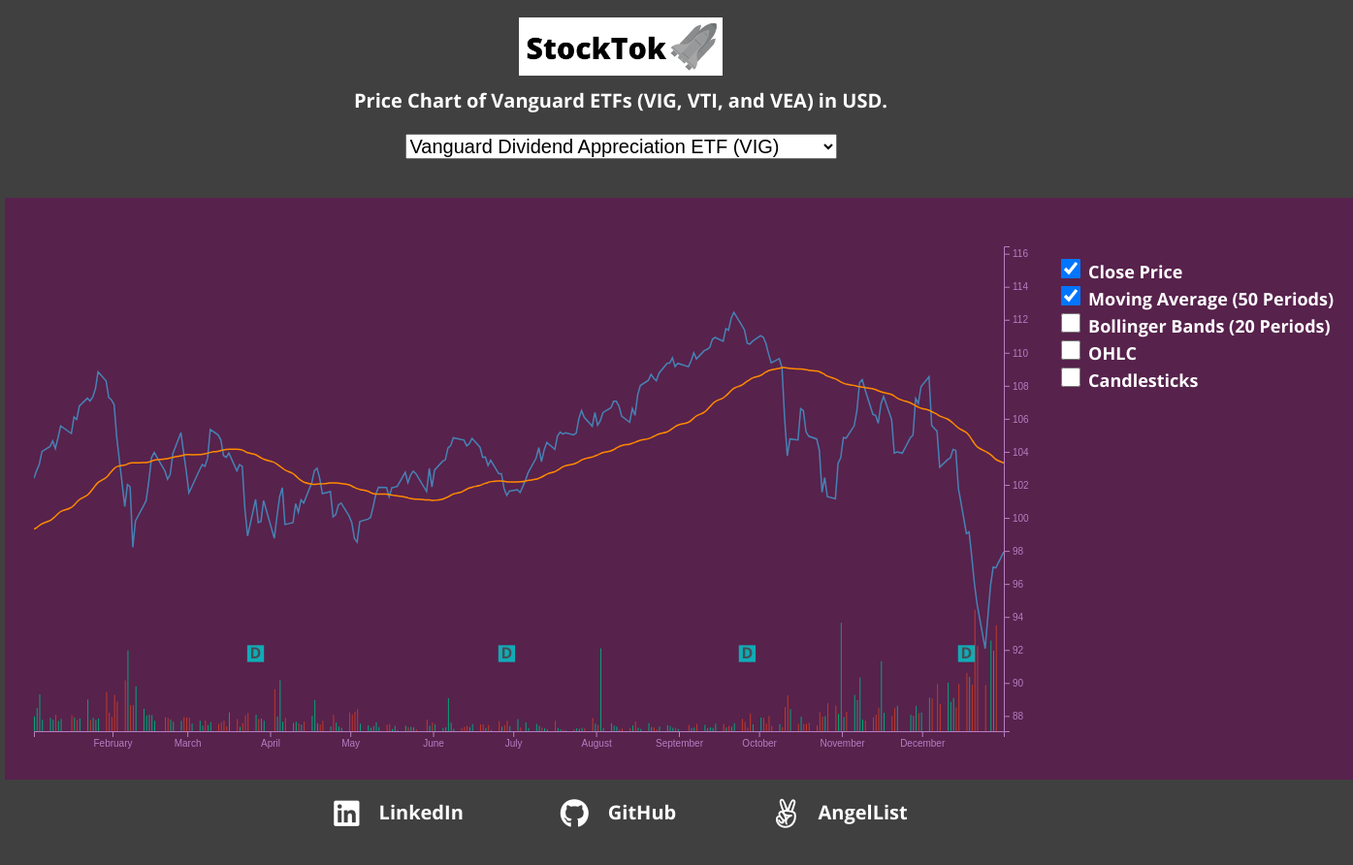
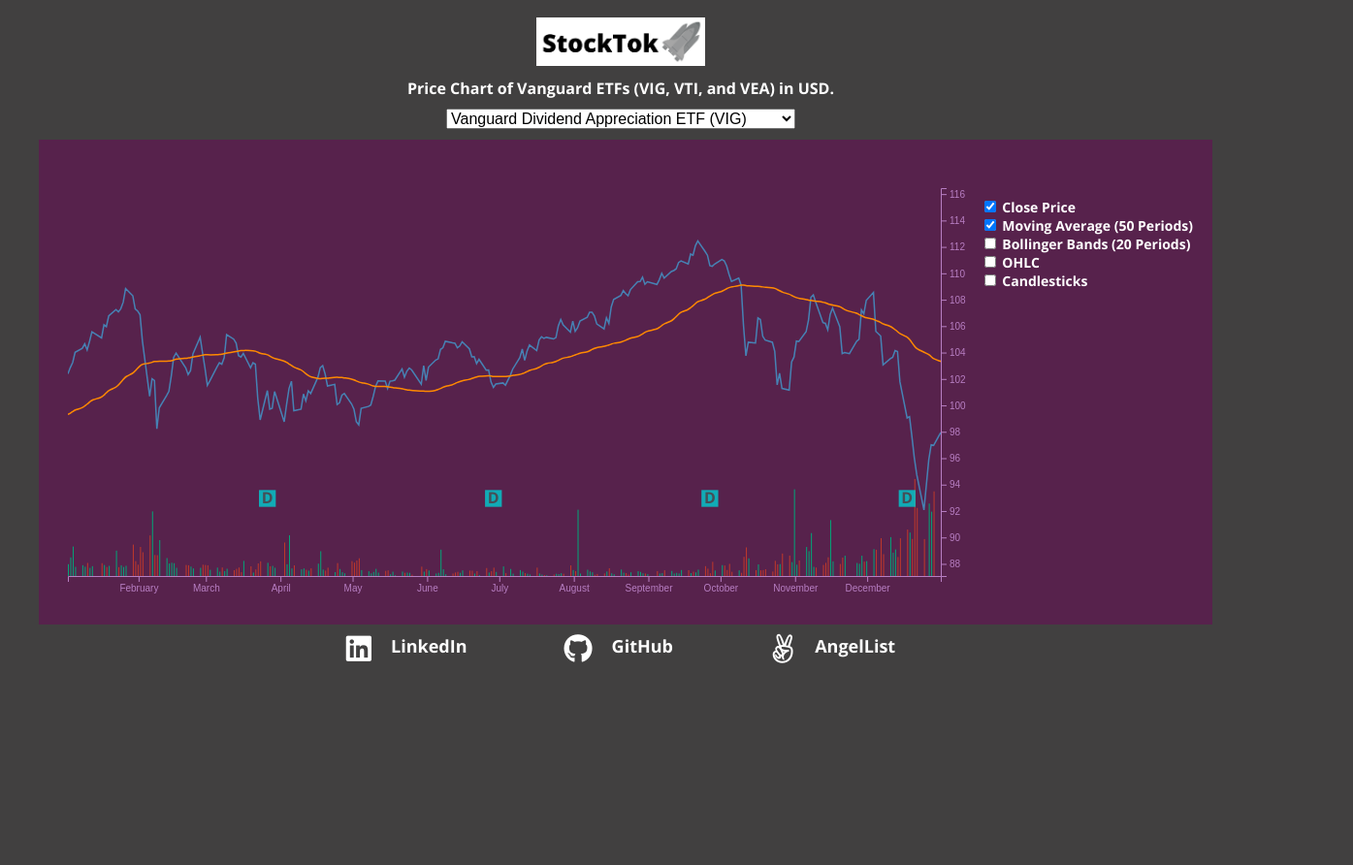
Before and after one commit to dtlai/stocktok, a website: page index.html in a window 1280 px wide. Shown: the whole page at 97% size, 1395 px wide, since content can reach past the window. After the commit the page ends 800 px from the top, so only its background shows below. Drawn offline with nearby package versions, Linux system fonts and the light colour scheme.

Commit message:
adjusted sizing

```diff
--- a/chart.js
+++ b/chart.js
@@ -155,8 +155,8 @@
     this.bollingerBandsData = this.calculateBollingerBands(validData, 19);
 
     this.margin = { top: 50, right: 50, bottom: 50, left: 20 };
-    this.width = 1000;
-    this.height = 500;
+    this.width = 900;
+    this.height = 400;
 
     // find data range
     const xMin = d3.min(this.currentData, d => d['date']);
@@ -481,8 +481,8 @@
 
       this.margin = { top: 50, right: 50, bottom: 50, left: 20 };
 
-      this.width = 1000;
-      this.height = 500;
+      this.width = 900;
+      this.height = 400;
 
       /* update the min, max values, and scales for the axes */
       const xMin = d3.min(this.currentData, d => Math.min(d['date']));
--- a/styles.css
+++ b/styles.css
@@ -52,7 +52,7 @@
 
 a {
   color: white;
-  font-size: 20px;
+  font-size: 18px;
 }
 
 .about-icon {
@@ -67,14 +67,14 @@
 #chart {
   background: #57224c;
   color: #b77ec2;
-  max-width: 1500px;
-  height: 600px;
+  width: 1210px;
+  height: 500px;
 
   display: flex;
   justify-content: center;
 
-  margin-left: 60px;
-  margin-top: 40px;
+  /* margin-left: 60px; */
+  margin-top: 10px;
   z-index: -1;
 }
 
@@ -99,19 +99,21 @@
 
 .description {
   color: white;
-  font-size: 20px;
+  font-size: 16px;
   margin-left: auto;
   margin-right: auto;
 }
 
 .description > p {
   margin-top: 0px;
+  margin-bottom: 5px;
 }
 
 .about-links {
   display: flex;
   margin-left: auto;
   margin-right: auto;
+  margin-top: 10px;
 }
 
 .about-links > a {
@@ -138,16 +140,16 @@
   display: flex;
   flex-direction: column;
   position: absolute;
-  right: 20px;
-  top: 100px;
+  right: 10px;
+  top: 70px;
   z-index: 10
 }
 
 .graph-container {
   position: relative;
-  width: 1450px;
-  height: 650px;
-  margin-left: 60px;
+  width: 1200px;
+  height: 500px;
+  /* margin-left: 100px; */
 }
 
 .choices-container {
@@ -162,12 +164,12 @@
 }
 
 #select-stock {
-  font-size: 20px;
+  font-size: 16px;
 }
 
 .item > input{
-  height: 20px;
-  width: 20px;
+  height: 12px;
+  width: 12px;
 }
 
 svg {
@@ -179,11 +181,11 @@
 }
 
 .item {
-  font-size: 18px;
+  font-size: 14px;
 }
 
 h1 > img {
-  height: 60px;
+  height: 50px;
 }
 
 .graph {
```
